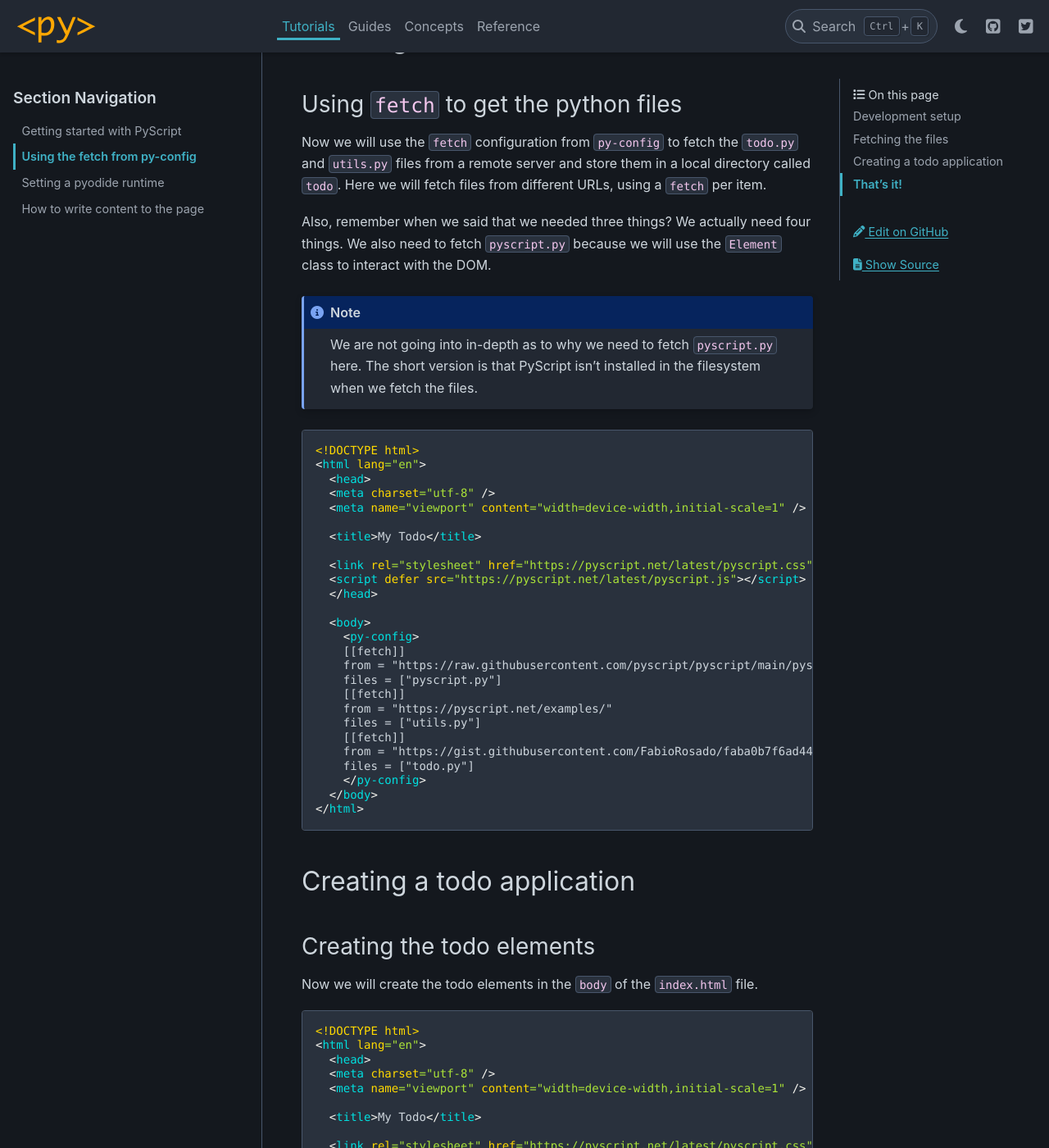
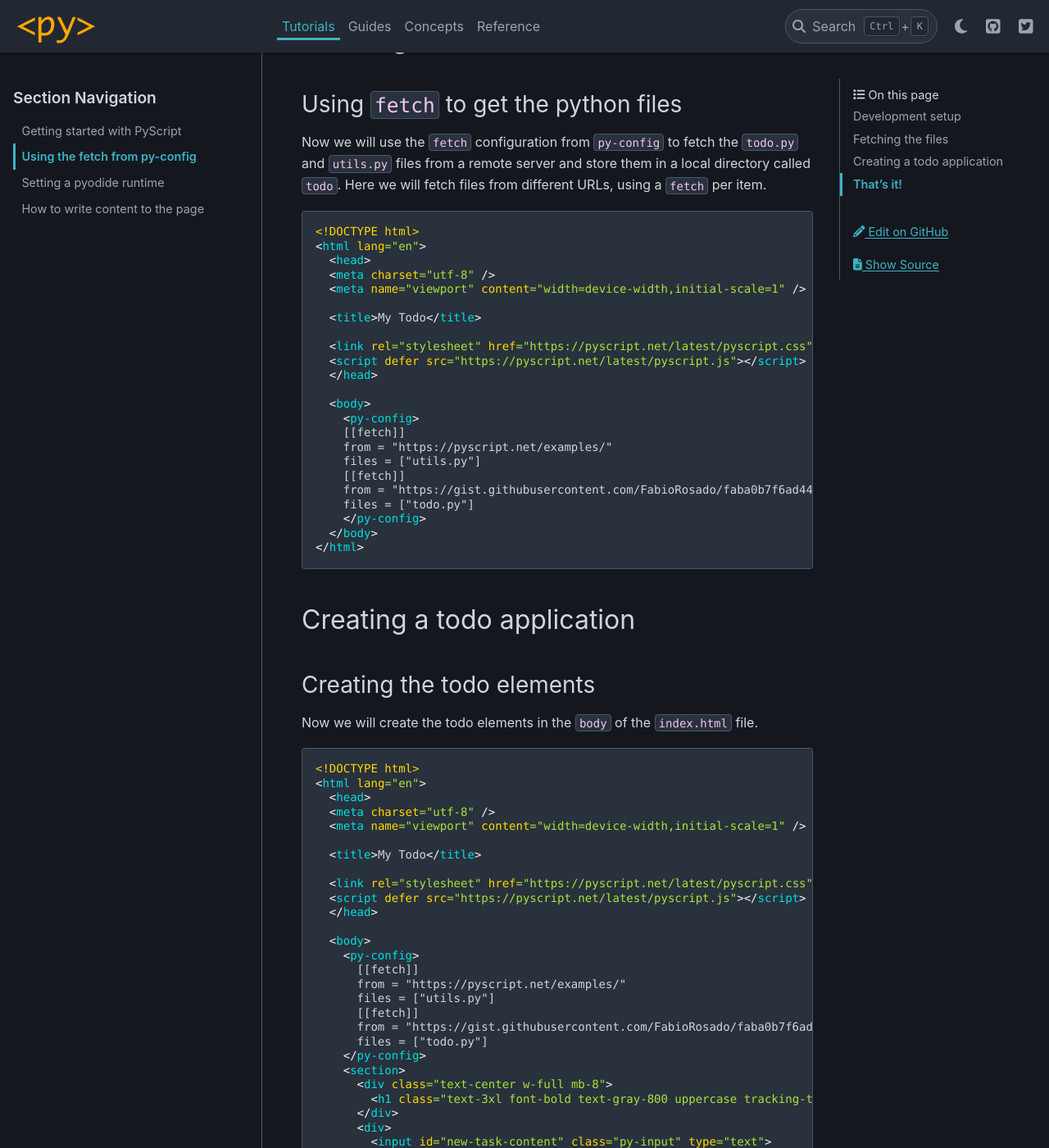
Before and after one commit to pyscript/pyscript, a Sphinx documentation site: the page built from docs/tutorials/py-config-fetch.md, in a window 1280 px wide and 1400 px high, scrolled down 1132 px. Shown: the whole window at 82% size. Built offline with Sphinx 7.4.7 and the PyData theme 0.15.4, drawn with Linux system fonts in a browser that asks for light colours; some of the changed text lies outside the part shown.

Commit message:
remove fetching of pyscript.py from tutorial

````diff
--- a/docs/tutorials/py-config-fetch.md
+++ b/docs/tutorials/py-config-fetch.md
@@ -42,14 +42,6 @@ In this first step, we will create the `index.html` file and import both `pyscri
 
 Now we will use the `fetch` configuration from `py-config` to fetch the `todo.py` and `utils.py` files from a remote server and store them in a local directory called `todo`. Here we will fetch files from different URLs, using a `fetch` per item.
 
-Also, remember when we said that we needed three things? We actually need four things. We also need
-to fetch `pyscript.py` because we will use the `Element` class to interact with the DOM.
-
-```{note}
-We are not going into in-depth as to why we need to fetch `pyscript.py` here. The short version is that PyScript isn't installed in the filesystem when we fetch the files.
-```
-
-
 ```html
 <!DOCTYPE html>
 <html lang="en">
@@ -65,9 +57,6 @@ We are not going into in-depth as to why we need to fetch `pyscript.py` here. Th
 
   <body>
     <py-config>
-    [[fetch]]
-    from = "https://raw.githubusercontent.com/pyscript/pyscript/main/pyscriptjs/src/python/"
-    files = ["pyscript.py"]
     [[fetch]]
     from = "https://pyscript.net/examples/"
     files = ["utils.py"]
@@ -100,9 +89,6 @@ Now we will create the todo elements in the `body` of the `index.html` file.
 
   <body>
     <py-config>
-      [[fetch]]
-      from = "https://raw.githubusercontent.com/pyscript/pyscript/main/pyscriptjs/src/python/"
-      files = ["pyscript.py"]
       [[fetch]]
       from = "https://pyscript.net/examples/"
       files = ["utils.py"]
@@ -156,9 +142,6 @@ This is where the magic happens. We can import the `todo.py` file by adding it a
   <body>
     <py-config>
       [[fetch]]
-      from = "https://raw.githubusercontent.com/pyscript/pyscript/main/pyscriptjs/src/python/"
-      files = ["pyscript.py"]
-      [[fetch]]
       from = "https://pyscript.net/examples/"
       files = ["utils.py"]
       [[fetch]]
````
